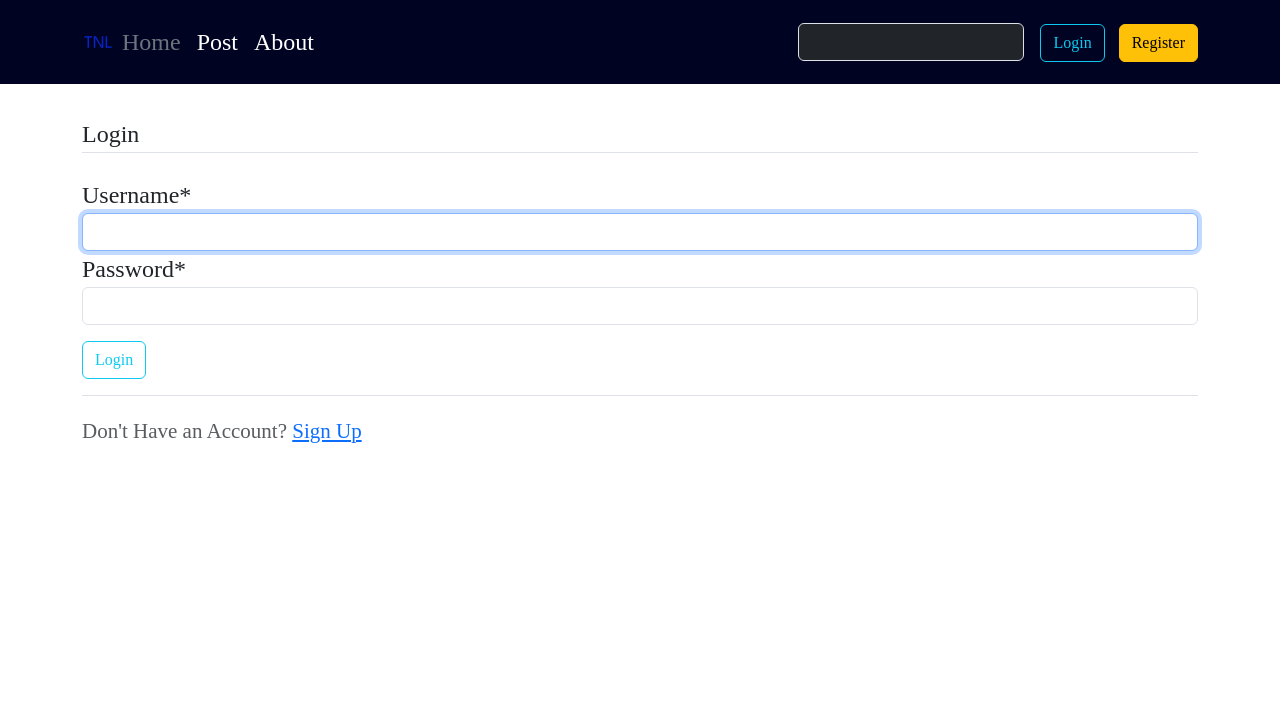
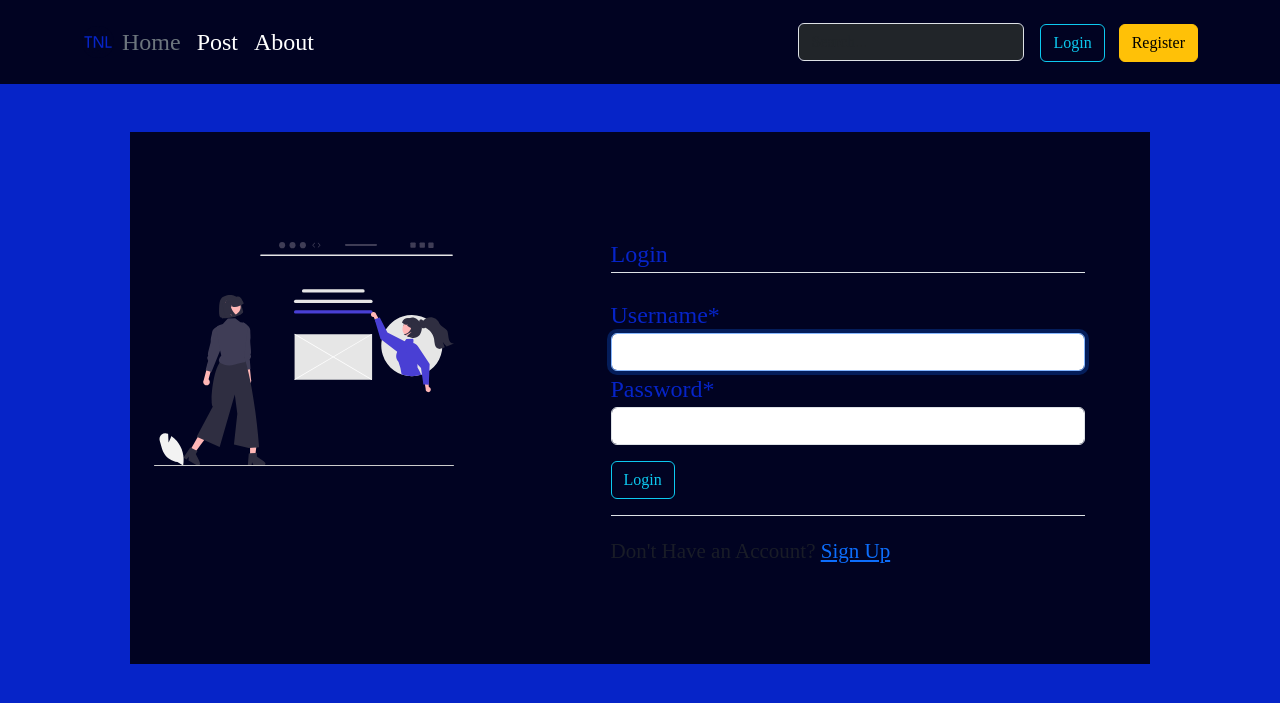
Before and after one commit to Flokots/thenight-loop, a Django app: page /login/ in a window 1280 px wide. Shown: the top 703 px of the page. Run offline with Django 4.2, Linux system fonts and the light colour scheme; parts of the project's set-up code (start-up, migrations or seed data) failed here and were passed over; some libraries are stand-ins or nearby versions; some web fonts are replaced.

Commit message:
style login page

```diff
--- a/static/css/main.css
+++ b/static/css/main.css
@@ -154,5 +154,9 @@ body {
   background-color: #010322;
   margin: 2em;
   color:#0624C8;
-  padding: 2em;
+  padding: 1em;
 }
+
+.form-div {
+  margin-top: 0px;
+}
--- a/users/templates/users/login.html
+++ b/users/templates/users/login.html
@@ -4,7 +4,16 @@
 {% block content %}
 {{block.super}}
 
+<body class="lo-body">
     <div class="container">
+        <div class="darker-div">
+            <div class="row py-lg-5">
+                <div class="col-3">
+                    <img src="../../../static/assets/site-images/login.svg" alt="logout"
+                        style="height: 300px; width: 300px">
+                </div>
+                <div class="col-2"></div>
+                <div class="form-div col-lg-6 col-md-8 mx-auto">
                     <form method="POST" class="pt-3">
                         {% csrf_token %}
                         <fieldset class="form-group">
@@ -19,5 +28,9 @@
                         </small>
                     </div>
                 </div>
+            </div>
+        </div>
+    </div>
+</body>
 
 {% endblock %}
--- a/users/templates/users/logout.html
+++ b/users/templates/users/logout.html
@@ -7,7 +7,7 @@
     <div class="container">
         <div class="darker-div">
             <div class="row py-lg-5">
-                <div class="col-3">
+                <div class="col-3 d-none d-lg-block">
                     <img src="../../../static/assets/site-images/logout.svg" alt="logout"
                         style="height: 300px; width: 300px">
                 </div>
```
Also changed, not shown: static/assets/site-images/login.svg. Lines whose indentation alone changed are shown as unchanged.
